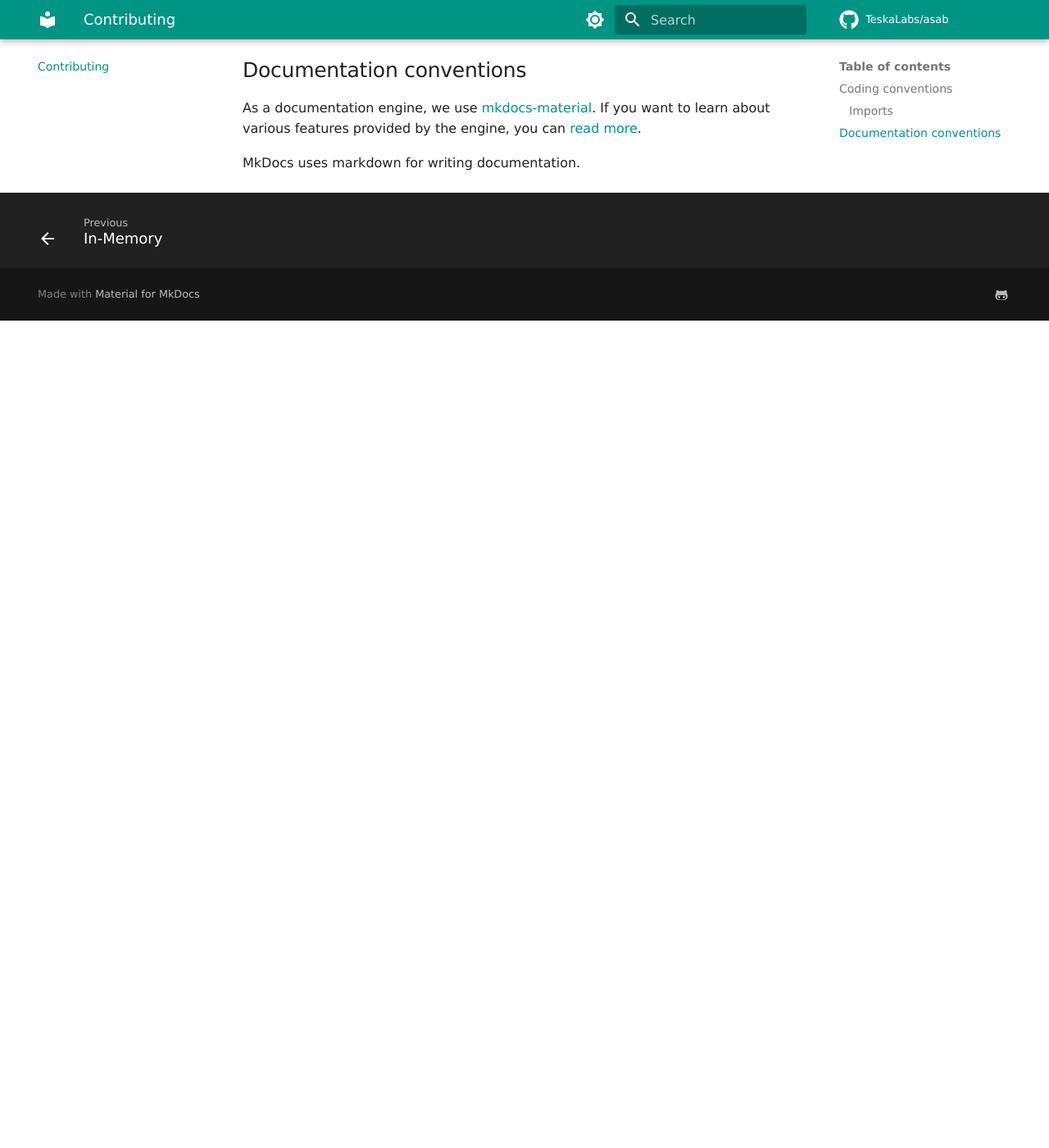
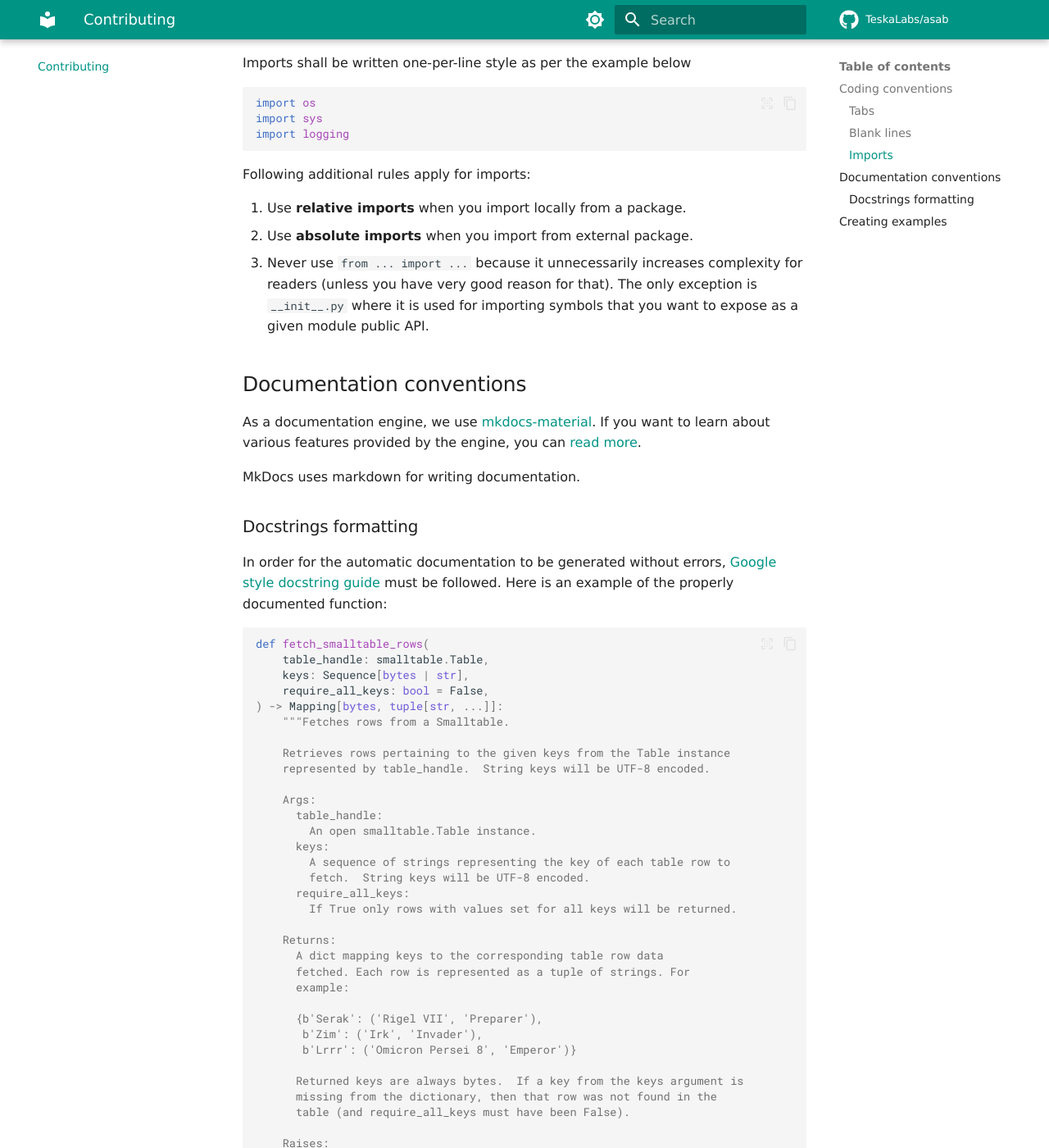
Before and after one commit to TeskaLabs/asab, an MkDocs documentation site: the page built from docs/contributing.md, in a window 1280 px wide and 1400 px high, scrolled down 1252 px. Shown: the whole window at 82% size. Built offline with MkDocs 1.6.1 and Material for MkDocs 9.7.7, drawn with Linux system fonts in a browser that asks for light colours; some web fonts are replaced; comment, search, counter and statistics services are not loaded; before the commit the page ends 1643 px from its top, so only the background shows below that; some of the changed text lies outside the part shown.

Commit message:
Add some tabs, docstring formatting rules

````diff
--- a/docs/contributing.md
+++ b/docs/contributing.md
@@ -32,6 +32,20 @@
 
 We shall provide some parts of the PEP8 Style Guide that we are focused on.
 
+### Tabs
+
+We use tabs as an indentation method. Do not mix them with spaces!
+
+### Blank lines
+
+Surround top-level function and class definitions with two blank lines.
+
+Method definitions inside a class are surrounded by a single blank line.
+
+Extra blank lines may be used (sparingly) to separate groups of related functions. Blank lines may be omitted between a bunch of related one-liners (e.g. a set of dummy implementations).
+
+Use blank lines in functions, sparingly, to indicate logical sections.
+
 ### Imports
 
 Imports shall be written one-per-line style as per the example below
@@ -55,3 +69,67 @@
 As a documentation engine, we use [mkdocs-material](https://squidfunk.github.io/mkdocs-material/). If you want to learn about various features provided by the engine, you can [read more](https://squidfunk.github.io/mkdocs-material/reference/).
 
 MkDocs uses markdown for writing documentation.
+
+### Docstrings formatting
+
+In order for the automatic documentation to be generated without errors, [Google style docstring guide](https://google.github.io/styleguide/pyguide.html#38-comments-and-docstrings) must be followed. Here is an example of the properly documented function:
+
+```python
+def fetch_smalltable_rows(
+    table_handle: smalltable.Table,
+    keys: Sequence[bytes | str],
+    require_all_keys: bool = False,
+) -> Mapping[bytes, tuple[str, ...]]:
+    """Fetches rows from a Smalltable.
+
+    Retrieves rows pertaining to the given keys from the Table instance
+    represented by table_handle.  String keys will be UTF-8 encoded.
+
+    Args:
+      table_handle:
+        An open smalltable.Table instance.
+      keys:
+        A sequence of strings representing the key of each table row to
+        fetch.  String keys will be UTF-8 encoded.
+      require_all_keys:
+        If True only rows with values set for all keys will be returned.
+
+    Returns:
+      A dict mapping keys to the corresponding table row data
+      fetched. Each row is represented as a tuple of strings. For
+      example:
+
+      {b'Serak': ('Rigel VII', 'Preparer'),
+       b'Zim': ('Irk', 'Invader'),
+       b'Lrrr': ('Omicron Persei 8', 'Emperor')}
+
+      Returned keys are always bytes.  If a key from the keys argument is
+      missing from the dictionary, then that row was not found in the
+      table (and require_all_keys must have been False).
+
+    Raises:
+      IOError: An error occurred accessing the smalltable.
+    """
+```
+
+
+!!! tip
+    If you use code annotations, it will be automatically incorporated into the documentation. In case you for some reason do not want to use them and still would like to have type hints in documentation, you can manually add them like this:
+
+    ```python
+    def sum_of_squares(a, b):
+        """
+        Return sum of squares a^2 + b^2.
+
+        Args:
+            a (float | int): first number
+            b (float | int): second number
+
+        Returns:
+            float or int representing the sum of squares.
+        """
+
+    ```
+
+
+## Creating examples
````
